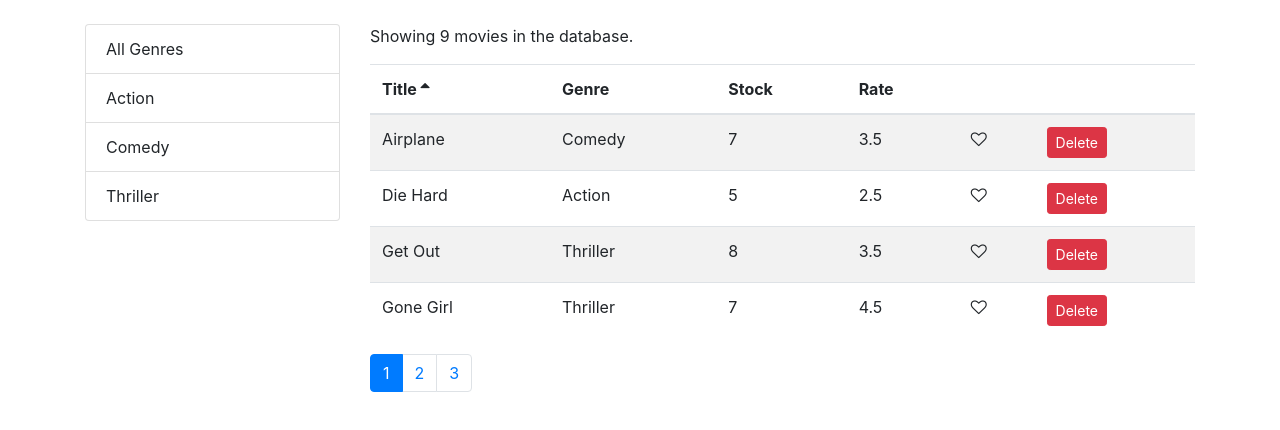
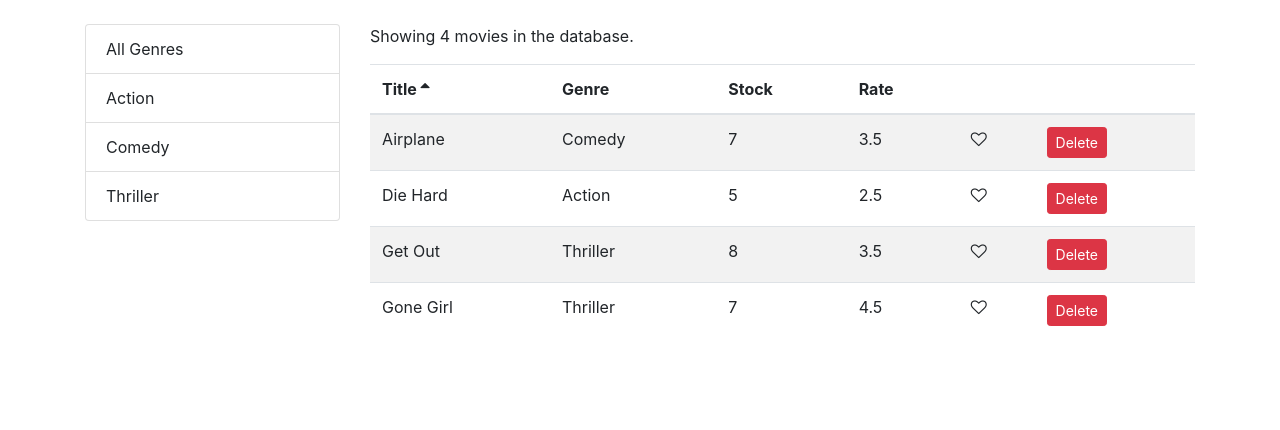
Before and after one commit to DalatCoder/learn-react-mosh, a React (Create React App) app in the folder vidly/: page / in a window 1280 px wide. Shown: the top 430 px of the page. Built offline with nearby package versions, Linux system fonts and the light colour scheme.

Commit message:
refactoring

```diff
--- a/vidly/src/components/movies.jsx
+++ b/vidly/src/components/movies.jsx
@@ -50,8 +50,7 @@ class Movies extends Component {
     this.setState({ sortColumn });
   };
 
-  render() {
-    const { length: count } = this.state.movies;
+  getPagedData = () => {
     const {
       pageSize,
       currentPage,
@@ -59,13 +58,6 @@ class Movies extends Component {
       sortColumn,
       movies: allMovies,
     } = this.state;
-
-    if (count === 0)
-      return (
-        <p className="my-4 text-center text-danger">
-          There is no movies in the database.
-        </p>
-      );
 
     // Default: All Genres doesn't have a valid genre._id: { _id: '', name: 'All Genres' } => All movies
     const filtered =
@@ -77,6 +69,22 @@ class Movies extends Component {
 
     const movies = paginate(sorted, currentPage, pageSize);
 
+    return { totalCount: movies.length, data: movies };
+  };
+
+  render() {
+    const { length: count } = this.state.movies;
+    const { pageSize, currentPage, sortColumn } = this.state;
+
+    if (count === 0)
+      return (
+        <p className="my-4 text-center text-danger">
+          There is no movies in the database.
+        </p>
+      );
+
+    const { totalCount, data: movies } = this.getPagedData();
+
     return (
       <div className="row">
         <div className="col-md-3 mt-4">
@@ -87,8 +95,8 @@ class Movies extends Component {
           />
         </div>
         <div className="col mt-4">
-          <p>Showing {filtered.length} movies in the database.</p>
-          {filtered.length > 0 && (
+          <p>Showing {totalCount} movies in the database.</p>
+          {totalCount > 0 && (
             <MoviesTable
               movies={movies}
               sortColumn={sortColumn}
@@ -98,7 +106,7 @@ class Movies extends Component {
             />
           )}
           <Pagination
-            itemsCount={filtered.length}
+            itemsCount={totalCount}
             pageSize={pageSize}
             currentPage={currentPage}
             onPageChange={this.handlePageChange}
```
